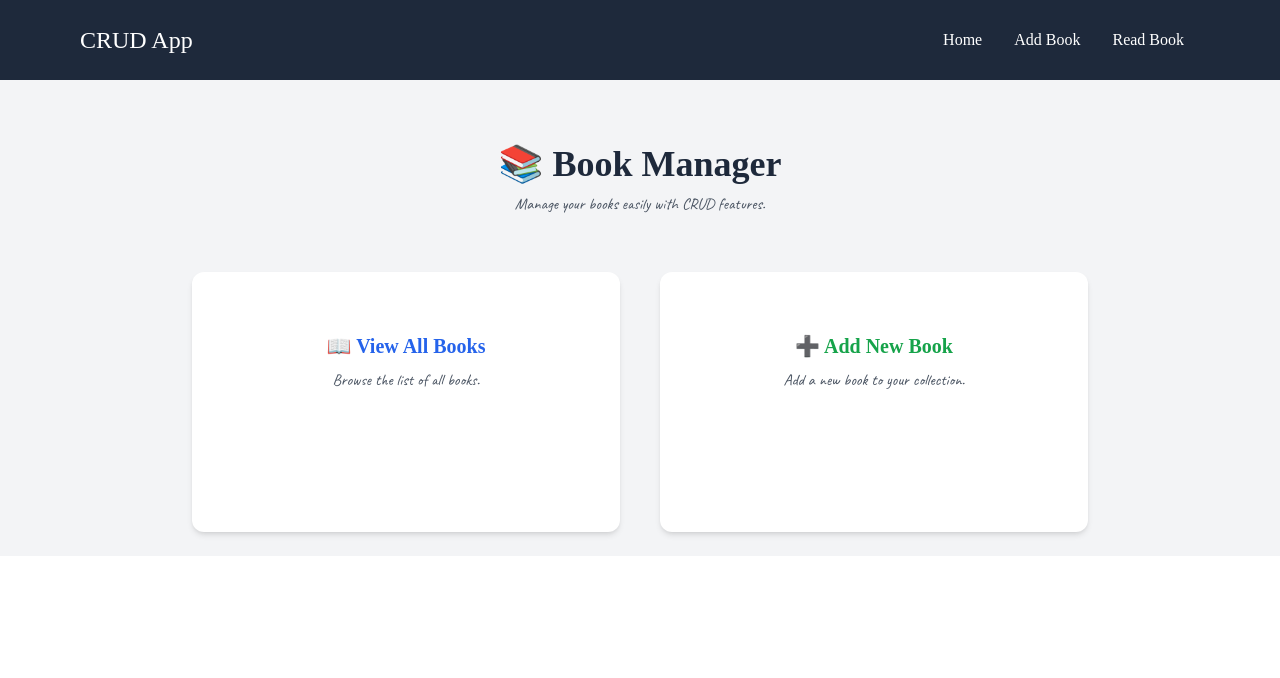
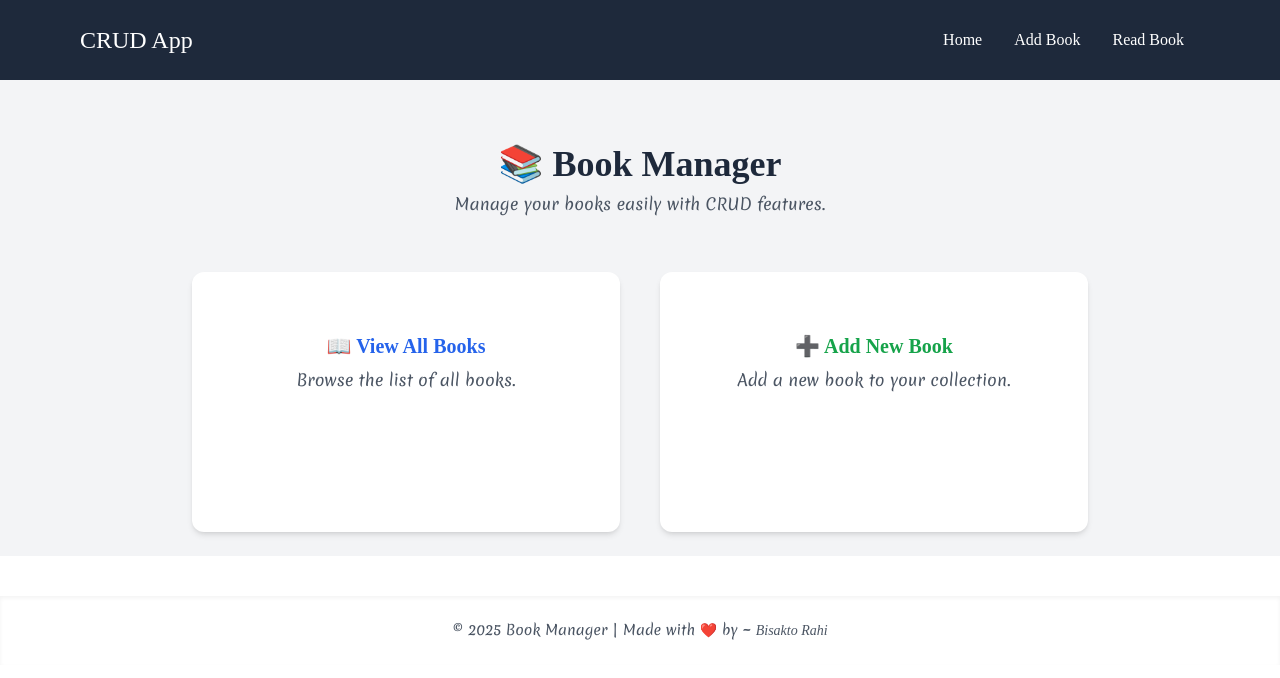
Before and after one commit to DarkRahi999/CRUD-App, a React (Vite) app: page / in a window 1280 px wide. Shown: the top 678 px of the page. Built offline with nearby package versions, Linux system fonts and the light colour scheme; a web font is replaced by a local one.

Commit message:
footer add

```diff
--- a/src/CSS/style.css
+++ b/src/CSS/style.css
@@ -55,7 +55,7 @@ html {
 }
 
 p {
-  font-family: "Caveat", cursive;
+  font-family: "Merienda", cursive;
   font-weight: 400;
 }
 
--- a/src/Layouts/Footer.jsx
+++ b/src/Layouts/Footer.jsx
@@ -0,0 +1,12 @@
+
+export default function Footer() {
+  return (
+    <footer className="bg-white shadow-inner mt-10">
+      <div className="max-w-4xl mx-auto py-6 px-4 text-center">
+        <p className="text-gray-600 text-sm">
+          © {new Date().getFullYear()} Book Manager | Made with ❤️ by ~ <i>Bisakto Rahi</i>
+        </p>
+      </div>
+    </footer>
+  );
+}
--- a/src/pages/Home.jsx
+++ b/src/pages/Home.jsx
@@ -1,7 +1,9 @@
 import { Link } from "react-router-dom";
+import Footer from "../Layouts/Footer";
 
 export default function HomePage() {
   return (
+    <div>
       <div className="bg-gray-100 p-6">
         <div className="max-w-4xl mx-auto">
           <header className="mb-8 text-center">
@@ -9,18 +11,14 @@ export default function HomePage() {
             <p className="text-gray-600 mt-2 mb-14">Manage your books easily with CRUD features.</p>
           </header>
             <div className="grid grid-cols-1 sm:grid-cols-2 gap-10">
-            <Link
-              to="/readBook"
-              className="bg-white shadow-md rounded-xl p-6 hover:shadow-xl transition min-h-[260px] flex items-center justify-center text-center">
+              <Link to="/readBook" className="bg-white shadow-md rounded-xl p-6 hover:shadow-xl transition min-h-[260px] flex items-center justify-center text-center">
                 <div>
                   <h2 className="text-xl font-semibold text-blue-600">📖 View All Books</h2>
                   <p className="text-gray-600 mt-2 pb-20">Browse the list of all books.</p>
                 </div>
               </Link>
 
-            <Link
-              to="/addBook"
-              className="bg-white shadow-md rounded-xl p-6 hover:shadow-xl transition min-h-[260px] flex items-center justify-center text-center">
+              <Link to="/addBook" className="bg-white shadow-md rounded-xl p-6 hover:shadow-xl transition min-h-[260px] flex items-center justify-center text-center">
                 <div>
                   <h2 className="text-xl font-semibold text-green-600">➕ Add New Book</h2>
                   <p className="text-gray-600 mt-2 pb-20">Add a new book to your collection.</p>
@@ -29,5 +27,7 @@ export default function HomePage() {
             </div>
         </div>
       </div>
+      <Footer />
+    </div>
   );
 }
--- a/src/sass/more/_utility-class.scss
+++ b/src/sass/more/_utility-class.scss
@@ -9,7 +9,7 @@
   @include fontStyle(var.$font-1, 400);
 }        //Y_----------{  Font weight : 0nly 400 are available  }---------- //
 p{
-  @include fontStyle(var.$font-2, 400);
+  @include fontStyle(var.$font-4, 400);
 }        //Y_----------{  Font weight : 400 - 700	are available  }----------//
 .sub-heading{
   @include fontStyle(var.$font-3, 400);
--- a/src/style.scss
+++ b/src/style.scss
@@ -7,7 +7,7 @@
 
 //W_----------{  Author      :   Bisakto-Rahi  }----------- //
 //W_----------{  Create      :   14/06/2025    }----------- //
-//W_----------{  Last Update :   14/06/2025   }------------ //
+//W_----------{  Last Update :   15/06/2025   }------------ //
 
 //G_--------------{  Start Default Style For all  }-------------- //
 h2{
```
Also changed, not shown: 1 other file (tests, documents, lock files or other folders). Lines whose indentation alone changed are shown as unchanged.
